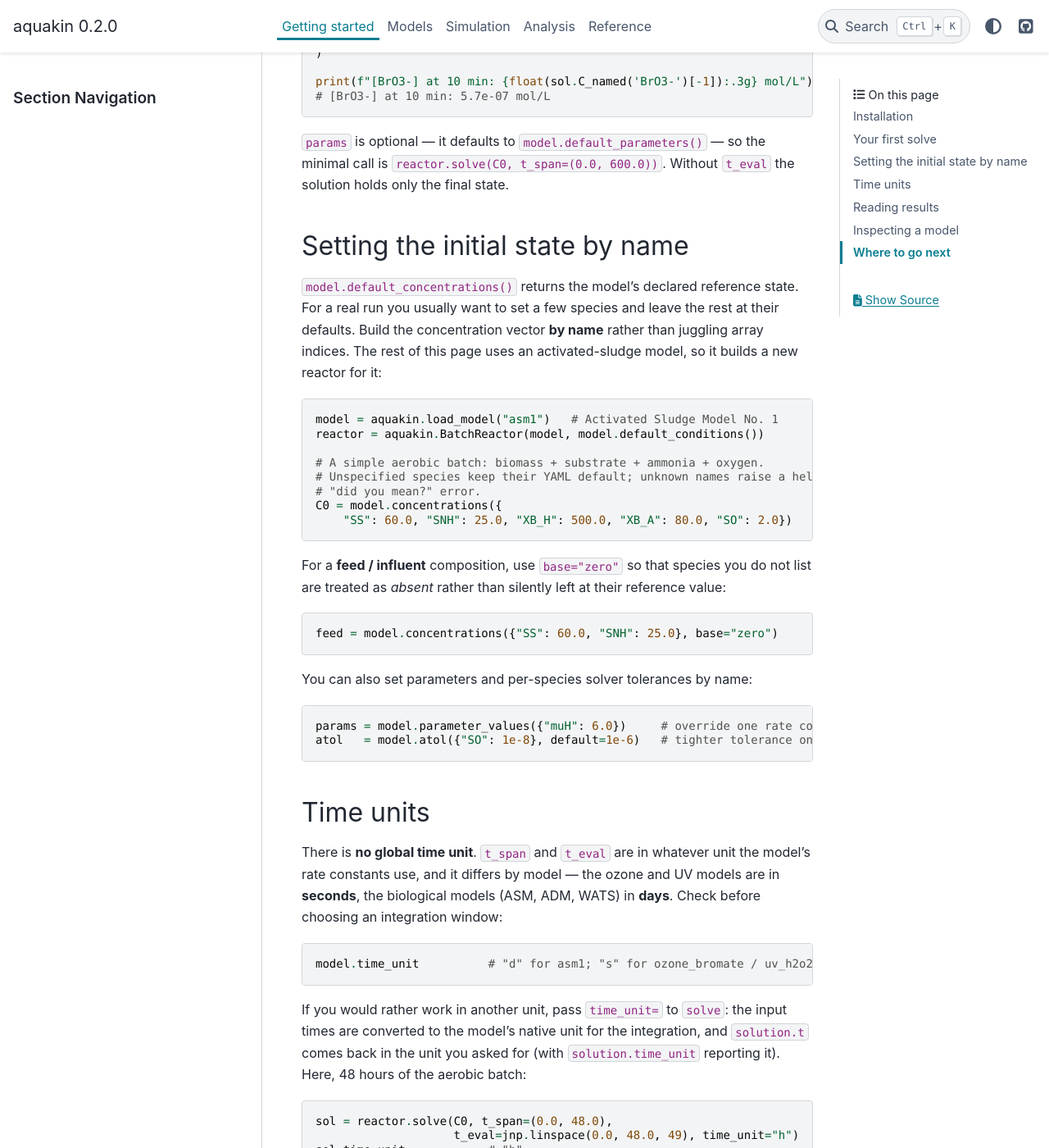
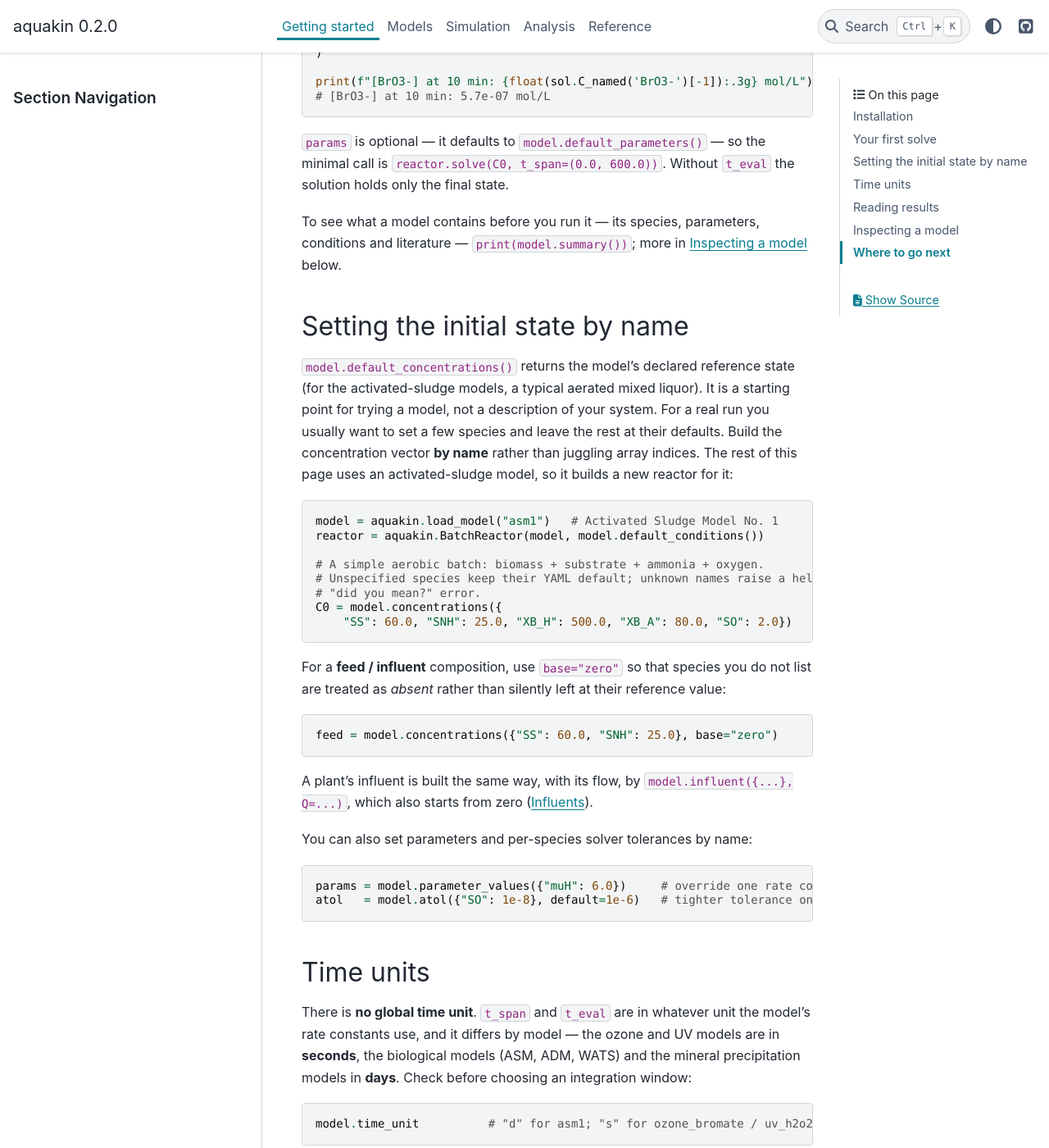
Before and after one commit to DeGrootResearchGroup/aquakin, a Sphinx documentation site: the page built from docs/getting_started.md, in a window 1280 px wide and 1400 px high, scrolled down 1658 px. Shown: the whole window at 82% size. Built offline with Sphinx 7.4.7 and the PyData theme 0.15.4, drawn with Linux system fonts in a browser that asks for light colours; some of the changed text lies outside the part shown.

Commit message:
Fix the Getting started and Models pages found in the docs review
- The editor links pointed at Plant-wide simulation, which no longer
  describes the editor.
- Getting started says what default concentrations are (a starting
  point, not your system), points at model.influent for a plant feed,
  puts the precipitation models in days, and shows summary() right
  after the first solve.
- The home page no longer shows the internal rates() signature.
- Your first model sets clip_negative_states, which every shipped model
  sets, and explains the sign of the k_fast gradient, now checked.
- YAML model format: units are converted on request, not "never";
  the KIND identifier and its uniqueness rule, register before either
  loader (load_model_from_file does not cache); gases: against ADM1's
  inline headspace; units on the expressions example.
- The README's first-order model no longer shares the chlorine_decay
  name with the tutorial's different model, nor declares an unused T.

Co-Authored-By: Claude Opus 5.5 <noreply@anthropic.com>

````diff
--- a/docs/getting_started.md
+++ b/docs/getting_started.md
@@ -21,7 +21,8 @@ pip install "aquakin[plot]"        # solution.plot(...) via matplotlib
 pip install "aquakin[ui]"          # the browser flowsheet editor
 ```
 
-The flowsheet editor is described in [Plant-wide simulation](plants.md). To
+The flowsheet editor is described in
+[Flowsheet files, studies and the editor](plant_files.md#the-flowsheet-editor). To
 install the editor on a computer without Python, for a colleague who does not
 use Python, see [Installing the editor without Python](installing_the_editor.md).
 
@@ -81,10 +82,16 @@ print(f"[BrO3-] at 10 min: {float(sol.C_named('BrO3-')[-1]):.3g} mol/L")
 minimal call is `reactor.solve(C0, t_span=(0.0, 600.0))`. Without `t_eval`
 the solution holds only the final state.
 
+To see what a model contains before you run it — its species, parameters,
+conditions and literature — `print(model.summary())`; more in
+[Inspecting a model](#inspecting-a-model) below.
+
 ## Setting the initial state by name
 
-`model.default_concentrations()` returns the model's declared reference state.
-For a real run you usually want to set a few species and leave the rest at their
+`model.default_concentrations()` returns the model's declared reference state
+(for the activated-sludge models, a typical aerated mixed liquor). It is a
+starting point for trying a model, not a description of your system. For a real
+run you usually want to set a few species and leave the rest at their
 defaults. Build the concentration vector **by name** rather than juggling array
 indices. The rest of this page uses an activated-sludge model, so it builds a
 new reactor for it:
@@ -108,6 +115,10 @@ value:
 feed = model.concentrations({"SS": 60.0, "SNH": 25.0}, base="zero")
 ```
 
+A plant's influent is built the same way, with its flow, by
+`model.influent({...}, Q=...)`, which also starts from zero
+([Influents](influents.md)).
+
 You can also set parameters and per-species solver tolerances by name:
 
 ```python
@@ -119,7 +130,8 @@ atol   = model.atol({"SO": 1e-8}, default=1e-6)   # tighter tolerance on oxygen
 
 There is **no global time unit**. `t_span` and `t_eval` are in whatever unit the
 model's rate constants use, and it differs by model — the ozone and UV models
-are in **seconds**, the biological models (ASM, ADM, WATS) in **days**. Check
+are in **seconds**, the biological models (ASM, ADM, WATS) and the mineral
+precipitation models in **days**. Check
 before choosing an integration window:
 
 ```python
````
Also changed, not shown: README.md (+1 -4 lines), docs/adding_models.md (+19 -3 lines), docs/index.md (+5 -6 lines), docs/installing_the_editor.md (+2 -1 lines), docs/model_format.md (+32 -19 lines), docs/models.md (+1 -1 lines).
